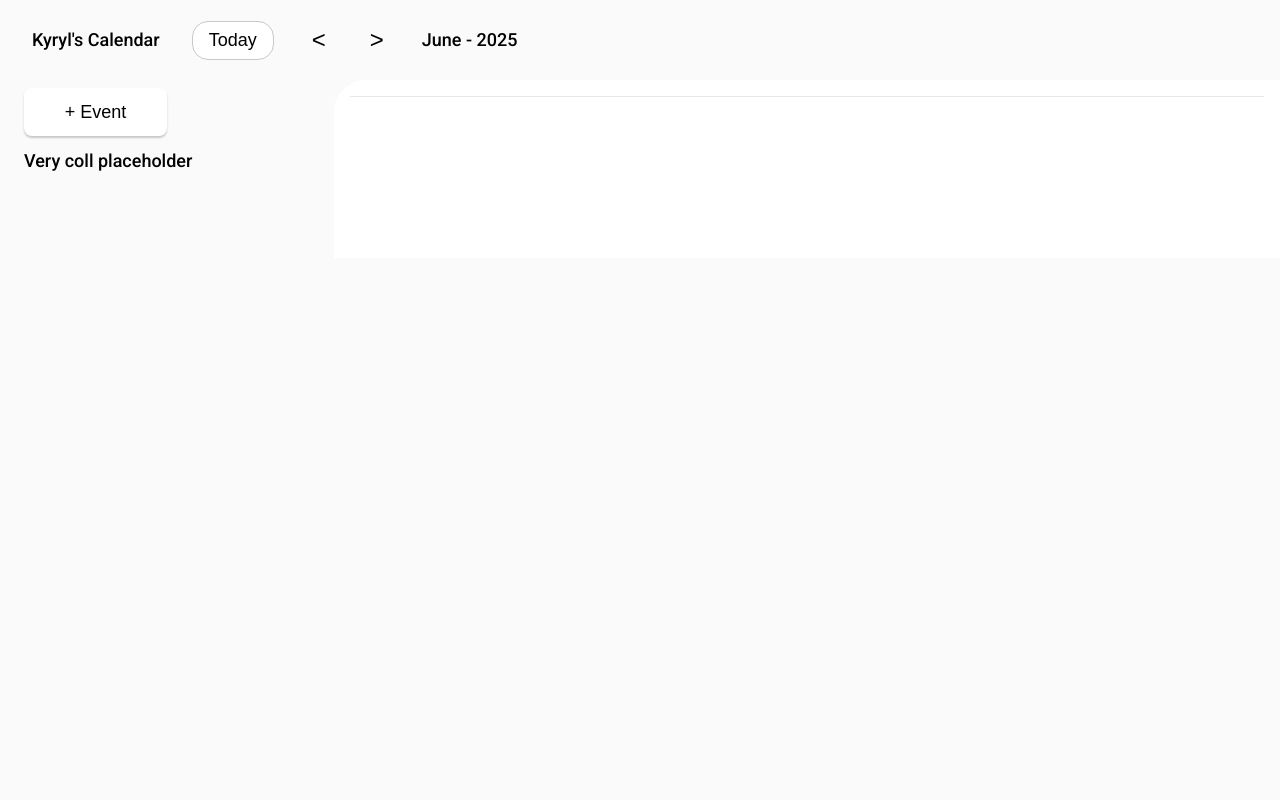
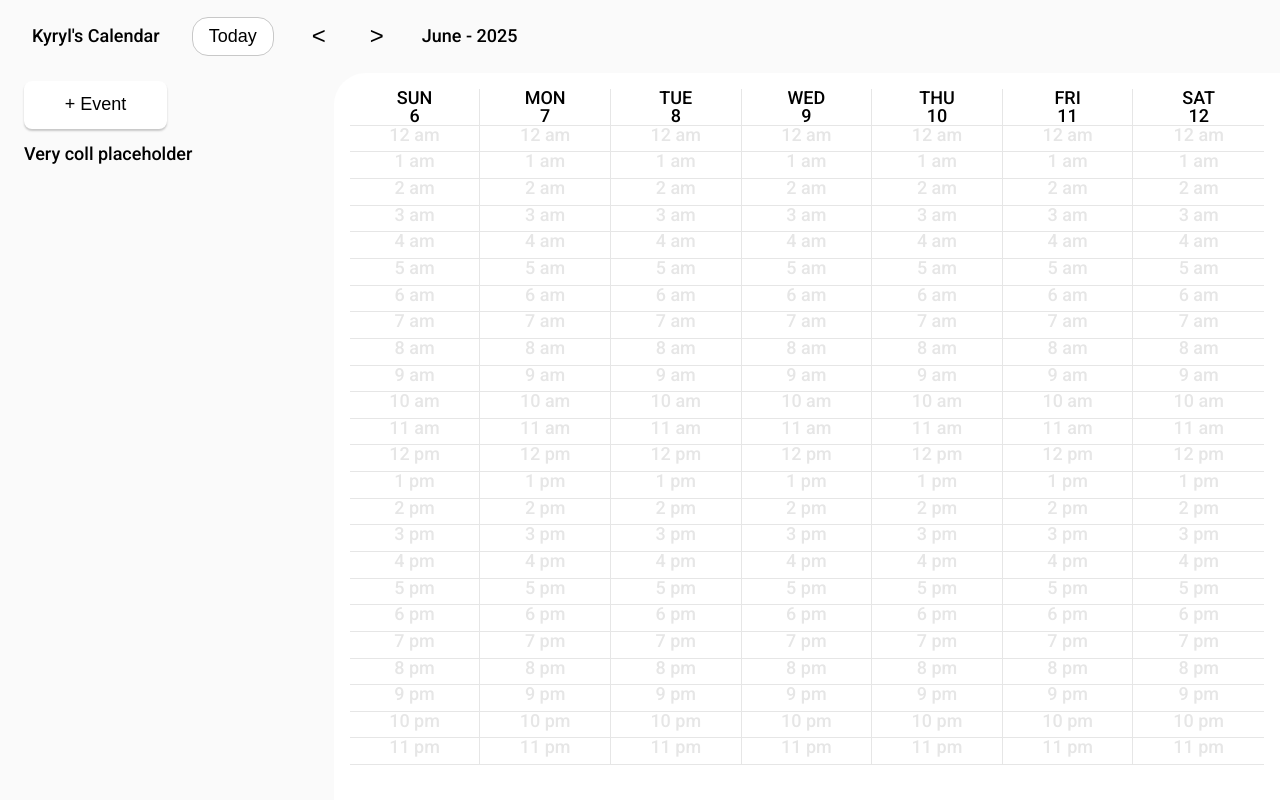
Before and after one commit to Swanchick/wix-calendar, a React (Vite) app: page / in a window 1280 px wide. Built offline with nearby package versions, Linux system fonts and the light colour scheme.

Commit message:
Added calendar generator

```diff
--- a/src/calendar/sideContainer.tsx
+++ b/src/calendar/sideContainer.tsx
@@ -1,6 +1,8 @@
-import React from "react";
+import React, { ReactElement } from "react";
 
-export function SideContainer() {
+
+
+export function SideContainer(): ReactElement {
     return (
         <div className="side-container">
             <button className="button side-button" id="open-event-window"> + Event</button>
--- /dev/null
+++ b/src/calendar/timeElements.tsx
@@ -0,0 +1,26 @@
+import React, { ReactElement } from "react";
+import { HOURS_IN_DAY } from "../global";
+
+export function TimeElements(): Array<ReactElement> {
+    const timeElements: Array<ReactElement> = [];
+    let currentDayPart = "am";
+
+    for (let i = 0; i < HOURS_IN_DAY; i++) {
+        if (i > 11) {
+            currentDayPart = "pm";
+        }
+
+        let number = i % 12;
+        if (number === 0) {
+            number = 12;
+        }
+
+        const element = (
+            <h2 className="hour-marker">{`${number} ${currentDayPart}`}</h2>
+        );
+
+        timeElements.push(element);
+    }
+
+    return timeElements;
+}
--- a/src/calendar/weekContainer.tsx
+++ b/src/calendar/weekContainer.tsx
@@ -1,19 +1,163 @@
-import React from "react";
+import React, { ReactElement } from "react";
+import { DAY_NAMES, DAYS_IN_WEEK, MONTHS, ALL_MONTHS } from "../global";
+import { WeekElement } from "./weekElement";
+import { Month } from "../utils/month";
+import { TimeElements } from "./timeElements";
+
+function getPreviousMonth(month: Month): Month {
+    const previousMonth = month.position - 1;
+    if (previousMonth < 0) {
+        return MONTHS[ALL_MONTHS - 1];
+    }
+
+    return MONTHS[previousMonth];
+}
+
+function getNextMonth(month: Month): Month {
+    const nextMonth = month.position + 1;
+    if (nextMonth > 11) {
+        return MONTHS[0];
+    }
+
+    return MONTHS[nextMonth];
+}
 
 
-export function WeekContainer() {
+function getWeek(date: Date): Array<Date> {
+    const days: Array<Date> = [];
+
+    const year = date.getFullYear();
+    const month = date.getMonth();
+    const currentDayInMonth = date.getDate();
+    const currentDayInWeek = date.getDay();
+
+    const currentMonth = MONTHS[month];
+    const firstDay = currentDayInMonth - currentDayInWeek;
+
+    const prevMonth = getPreviousMonth(currentMonth);
+    const prevYear = year - 1;
+    const prevMonthDays = prevMonth.getDays((prevMonth.position === 11) ? prevYear : year);
+
+    const nextMonth = getNextMonth(currentMonth);
+    const nextYear = year + 1;
+    const nextMonthDays = nextMonth.getDays((nextMonth.position === 0) ? nextYear : year);
+
+    for (let i = 0; i < DAYS_IN_WEEK; i++) {
+        let actualDay = firstDay + i;
+        let actualMonth = month;
+        let actualYear = year;
+
+        if (actualDay < 1) {
+            actualDay = prevMonthDays - Math.abs(actualDay);
+            actualMonth = prevMonth.position;
+
+            if (prevMonth.position === 11) {
+                actualYear = prevYear;
+            }
+        }
+
+        if (actualDay > currentMonth.getDays(year)) {
+            actualDay = (actualDay % nextMonthDays) + 1;
+            actualMonth = nextMonth.position;
+
+            if (nextMonth.position === 0) {
+                actualYear = nextYear;
+            }
+        }
+
+        days.push(new Date(actualYear, actualMonth, actualDay));
+    }
+
+    return days;
+}
+
+function generateDayNames(date: Date): Array<ReactElement> {
+    const dayNames: Array<ReactElement> = [];
+
+    for (let i = 0; i < DAYS_IN_WEEK; i++) {
+        const element = (
+            <WeekElement
+                key={`DAY_NAME: ${i}`}
+                day={i}
+                currentDay={date.getDay()}
+                text={DAY_NAMES[i]}
+            />
+        );
+
+        dayNames.push(element);
+    }
 
 
+    return dayNames;
+}
+
+function generateDayWeeks(date: Date, week: Array<Date>): Array<ReactElement> {
+    const dayWeeks: Array<ReactElement> = [];
+
+    for (let i = 0; i < DAYS_IN_WEEK; i++) {
+        const dayInMonth = week[i];
+        const element = (
+            <WeekElement
+                key={`DAY_IN_MONTH: ${i}`}
+                day={i}
+                currentDay={date.getDate()}
+                text={`${dayInMonth.getDate()}`}
+                />
+        );
+
+        dayWeeks.push(element);
+    }
+
+    return dayWeeks;
+}
+
+function generateDayElement(isCurrentDay: boolean, isLastDay: boolean): ReactElement {
+    const lastDayClass = !isLastDay ? "right-border" : "";
+    const finalClassName = `day-container ${lastDayClass}`;
+
+    return (
+        <div className={finalClassName}>
+            <TimeElements/>
+        </div>
+    );
+}
+
+
+function generateDayElements(currentDayInWeek: number, week: Array<Date>): Array<ReactElement> {
+    const elements: Array<ReactElement> = []
+
+    for (let i = 0; i < DAYS_IN_WEEK; i++) {
+        const isCurrentDay = i === currentDayInWeek;
+        const isLastDay = i === DAYS_IN_WEEK - 1;
+
+        const day = generateDayElement(isCurrentDay, isLastDay);
+
+        elements.push(day);
+    }
+
+    return elements;
+}
+
+export function WeekContainer(): ReactElement {
+    const date = new Date();
+    const weekNames = generateDayNames(date);
+    const week = getWeek(date);
+
+    const weekDays = generateDayWeeks(date, week);
+    const weekTimeDayElements = generateDayElements(date.getDay(), week);
 
     return (
         <div className="week-container">
             <div className="days-grid text-align-center" id="week-names-container">
+                {weekNames}
             </div>
 
             <div className="days-grid text-align-center bottom-border" id="week-dates">
+                {weekDays}
             </div>
 
             <div className="days-grid full-height" id="days-container">
+                {weekTimeDayElements}
             </div>
         </div>
     );
--- /dev/null
+++ b/src/calendar/weekElement.tsx
@@ -0,0 +1,20 @@
+import React, { ReactElement } from "react";
+import { DAYS_IN_WEEK } from "../global";
+
+
+type WeekElementsProps = {
+    day: number;
+    currentDay: number;
+    text: string;
+};
+
+export function WeekElement({day, currentDay, text}: WeekElementsProps): ReactElement {
+    const rightBorderClassName = (day !== DAYS_IN_WEEK - 1) ? "right-border" : "";
+    const currentDayClassName = (day === currentDay) ? "current-day" : "";
+
+    const finalClassName = `${rightBorderClassName} ${currentDay}`;
+
+    return (
+        <h2 className={finalClassName}>{text}</h2>
+    );
+}
--- /dev/null
+++ b/src/global.tsx
@@ -0,0 +1,81 @@
+import { Month } from "./utils/month"
+
+
+export const EVENT_LOCAL_STORAGE = "wix-calendar-events";
+
+
+export const WEEK_DATES_ID = "week-dates";
+export const DAYS_CONTAINER_ID = "days-container";
+export const ARROW_ID = "arrow";
+export const WEEK_NAMES_CONTAINER_ID = "week-names-container";
+export const EVENT_WINDOW_ID = "event-window";
+export const OPEN_EVENT_WINDOW_ID = "open-event-window";
+export const CREATE_EVENT_BUTTON_ID = "create-event-button";
+export const CLOSE_EVENT_BUTTON_ID = "close-event-button";
+export const EVENT_FORM_ID = "event-form";
+export const EVENT_DETAILS_ID = "event-details";
+
+export const CURRENT_DATE_ID = "current-date";
+
+// Detail element ids
+export const DETAILS_TITLE_ID = "event-details-title";
+export const DETAILS_TIMES_ID = "event-details-times";
+export const DETAILS_DESCRIPTION_ID = "event-details-description";
+
+
+// Form element ids
+export const FORM_TITLE_ID = "event-title";
+export const FORM_TITLE_WARNING_ID = "title-warning";
+
+export const FORM_DESCRIPTION_ID = "event-description";
+export const FORM_DESCRIPTION_WARNING_ID = "description-warning";
+
+const FORM_START_TIME_ID = "event-start-time";
+const FORM_START_TIME_WARNING_ID = "start-time-warning";
+
+export const FORM_END_TIME_ID = "event-end-time";
+export const FORM_END_TIME_WARNING_ID = "end-time-warning";
+
+// Year, month and day constants
+export const DAY_NAMES = [
+    "SUN",
+    "MON",
+    "TUE",
+    "WED",
+    "THU",
+    "FRI",
+    "SAT",
+];
+
+export const DAYS_IN_WEEK = 7;
+
+export const MONTHS = [
+    new Month("January",    31, 0),
+    new Month("February",   0,  1, true),
+    new Month("March",      31, 2),
+    new Month("April",      30, 3),
+    new Month("May",        31, 4),
+    new Month("June",       30, 5),
+    new Month("July",       31, 6),
+    new Month("August",     31, 7),
+    new Month("September",  30, 8),
+    new Month("October",    31, 9),
+    new Month("November",   30, 10),
+    new Month("December",   31, 11),
+];
+
+export const ALL_MONTHS = 12;
+export const ONE_HOUR_IN_PERCENTAGE = 4;
+
+export const HOURS_IN_DAY = 24;
+export const MINUTES_IN_HOUR_AND_SECONDS_IN_MINUTE = 60;
+
+export function getCurrentSecondsInPercentage(date: Date): number {
+    const FULL_DAY_IN_SECONDS = Math.pow(MINUTES_IN_HOUR_AND_SECONDS_IN_MINUTE, 2) * HOURS_IN_DAY;
+
+    let seconds = date.getSeconds();
+    let minutesInSeconds = date.getMinutes() * 60;
+    let hoursInSeconds = date.getHours() * 3600;
+
+    return ((hoursInSeconds + minutesInSeconds + seconds) / FULL_DAY_IN_SECONDS) * 100;
+}
--- a/src/header.tsx
+++ b/src/header.tsx
@@ -1,7 +1,7 @@
-import React from "react";
+import React, { ReactElement } from "react";
 
 
-export function Header() {
+export function Header(): ReactElement {
     return (
         <header>
             <div className="header-left">
--- a/src/index.tsx
+++ b/src/index.tsx
@@ -1,9 +1,9 @@
-import React from "react";
+import React, { ReactElement } from "react";
 import ReactDOM from "react-dom/client";
 import { Header } from "./header";
 import { Calendar } from "./calendar/calendar";
 
-function App() {
+function App(): ReactElement {
     return (
         <>
             <Header/>
@@ -18,5 +18,9 @@ window.onload = () => {
         return;
     }
 
-    ReactDOM.createRoot(root).render(<App/>);
+    if (root.parentElement == null) {
+        return;
+    }
+
+    ReactDOM.createRoot(root.parentElement).render(<App/>);
 }
--- /dev/null
+++ b/src/utils/month.tsx
@@ -0,0 +1,28 @@
+export class Month {
+    readonly name: string;
+    private internalDays: number;
+    readonly position: number;
+    private isFebruary: boolean;
+
+    constructor(name: string, days: number, position: number, isFebruary: boolean = false) {
+        this.name = name;
+        this.internalDays = days;
+        this.position = position;
+        this.isFebruary = isFebruary;
+    }
+
+    getDays(year: number): number {
+        if (!this.isFebruary) {
+            return this.internalDays;
+        }
+
+        const isLeapYear = this.isLeapYear(year);
+        const februaryDays = isLeapYear ? 29 : 28;
+
+        return februaryDays;
+    }
+
+    private isLeapYear(year: number): boolean {
+        return (year % 4 === 0 && (year % 100 !== 0 || year % 400 === 0));
+    }
+}
```
